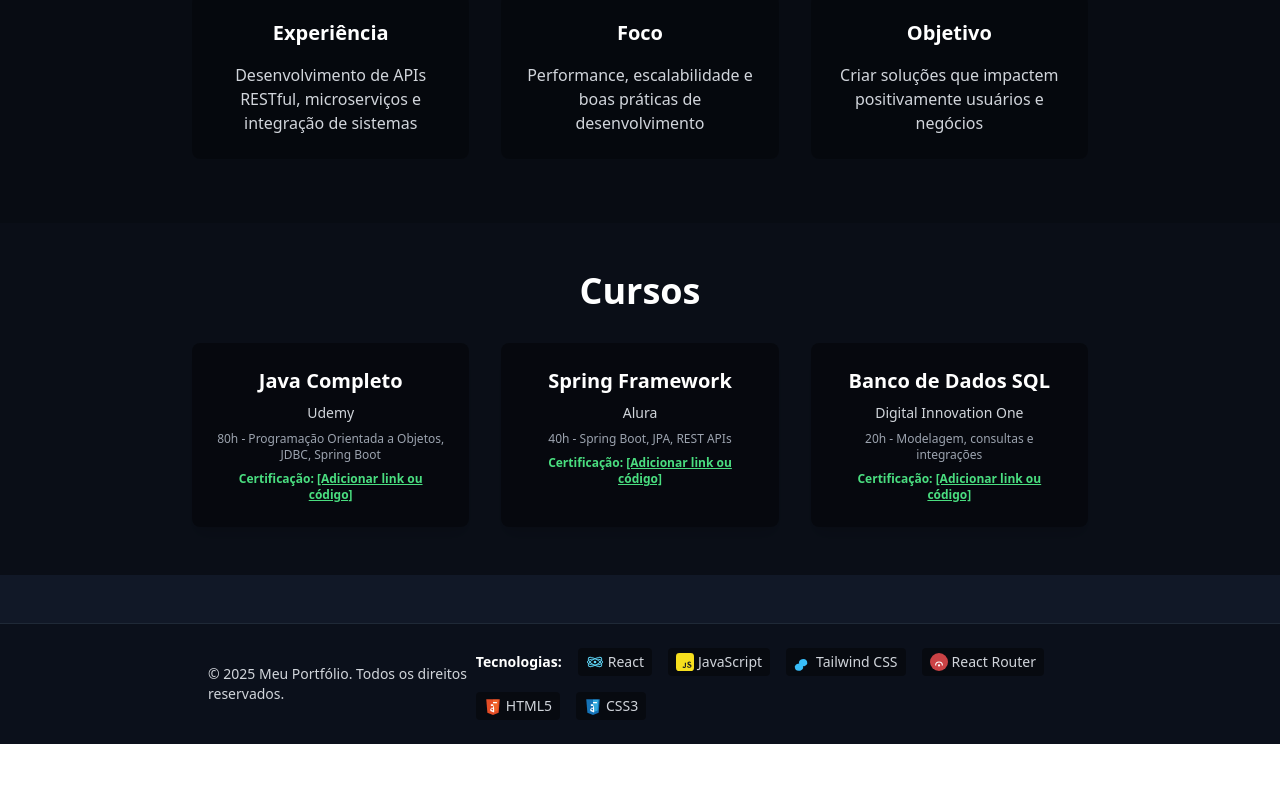
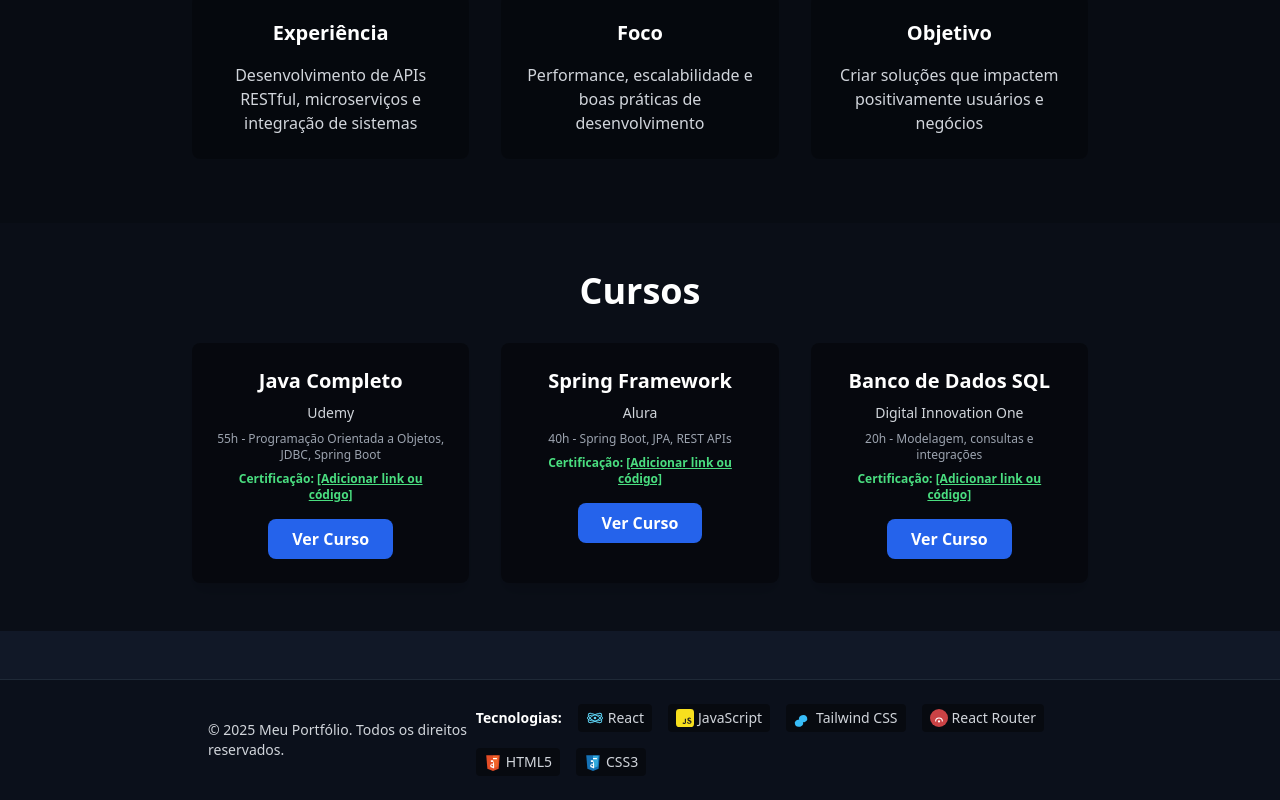
Before and after one commit to delsinx/My_Portifolio-main, a React (Create React App) app: page / in a window 1280 px wide. Shown: the part 1045-1845 px from the top of the page. Before the commit the page ends 1789 px from the top, so only its background shows below. Built offline with nearby package versions, Linux system fonts and the light colour scheme.

Commit message:
Adicionado botão para redirecionar para paginas do curso

```diff
--- a/src/pages/Home.jsx
+++ b/src/pages/Home.jsx
@@ -87,10 +87,18 @@ export default function Home() {
               >
                 <h3 className="text-xl font-semibold text-white mb-2">Java Completo</h3>
                 <p className="text-gray-300 text-sm mb-2">Udemy</p>
-                <p className="text-gray-400 text-xs mb-2">80h - Programação Orientada a Objetos, JDBC, Spring Boot</p>
+                <p className="text-gray-400 text-xs mb-2">55h - Programação Orientada a Objetos, JDBC, Spring Boot</p>
                 <p className="text-green-400 text-xs font-semibold">
                   Certificação: <span className="underline">[Adicionar link ou código]</span>
                 </p>
+                <a
+                  href="https://www.udemy.com/course/java-curso-completo/"
+                  target="_blank"
+                  rel="noopener noreferrer"
+                  className="inline-block mt-4 bg-blue-600 hover:bg-blue-700 text-white font-semibold py-2 px-6 rounded-lg transition-all duration-300"
+                >
+                  Ver Curso
+                </a>
               </a>
               <a
                 href="https://cursos.alura.com.br/formacao-spring-framework"
@@ -105,6 +113,14 @@ export default function Home() {
                 <p className="text-green-400 text-xs font-semibold">
                   Certificação: <span className="underline">[Adicionar link ou código]</span>
                 </p>
+                <a
+                  href="https://cursos.alura.com.br/formacao-spring-framework"
+                  target="_blank"
+                  rel="noopener noreferrer"
+                  className="inline-block mt-4 bg-blue-600 hover:bg-blue-700 text-white font-semibold py-2 px-6 rounded-lg transition-all duration-300"
+                >
+                  Ver Curso
+                </a>
               </a>
               <a
                 href="https://web.dio.me/track/formacao-sql-database-specialist"
@@ -119,6 +135,14 @@ export default function Home() {
                 <p className="text-green-400 text-xs font-semibold">
                   Certificação: <span className="underline">[Adicionar link ou código]</span>
                 </p>
+                <a
+                  href="https://web.dio.me/track/formacao-sql-database-specialist"
+                  target="_blank"
+                  rel="noopener noreferrer"
+                  className="inline-block mt-4 bg-blue-600 hover:bg-blue-700 text-white font-semibold py-2 px-6 rounded-lg transition-all duration-300"
+                >
+                  Ver Curso
+                </a>
               </a>
             </div>
           </div>
```
